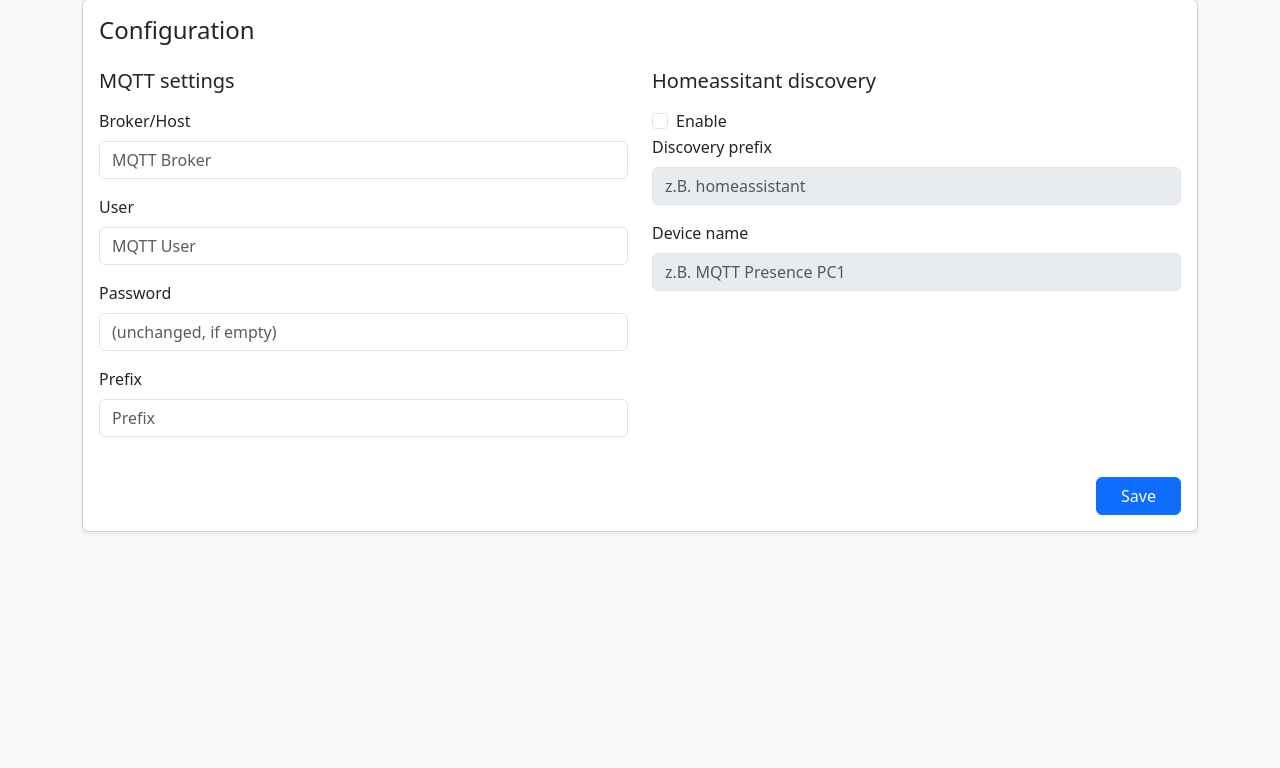
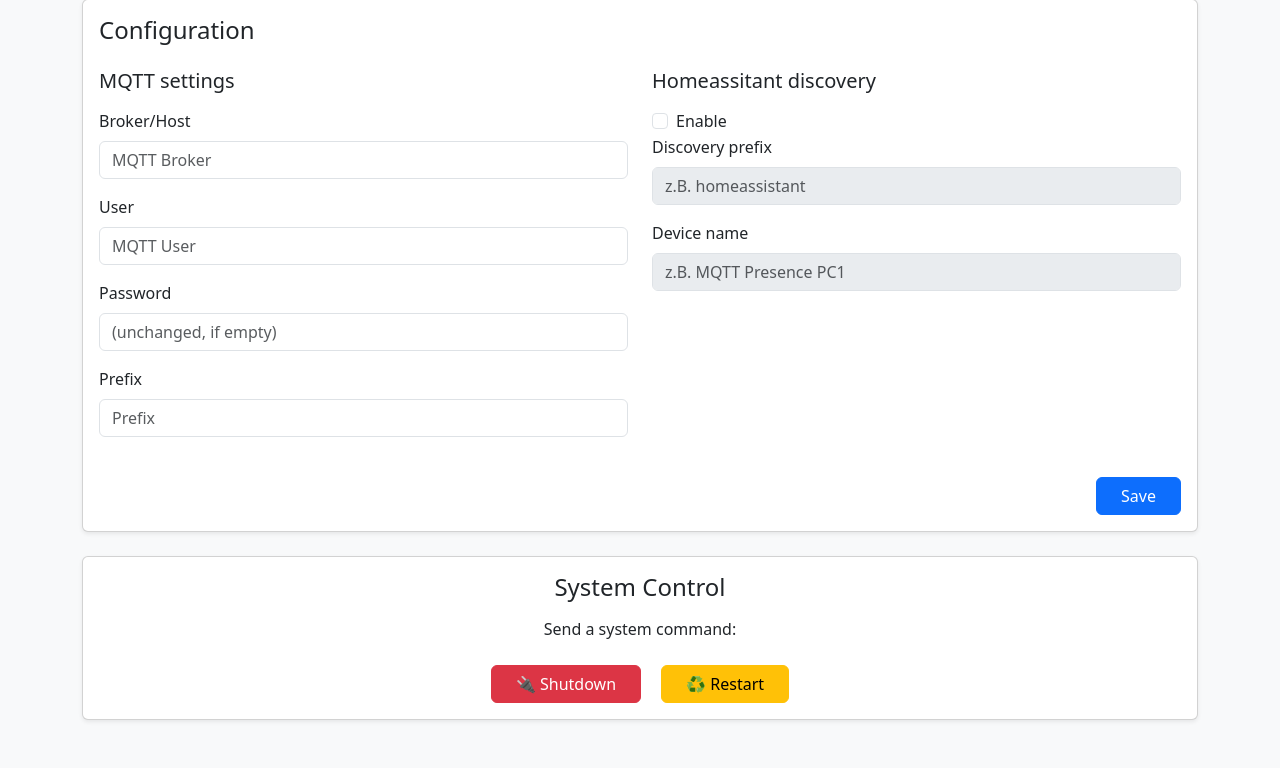
Before and after one commit to bjoernboeckle/mqtt-presence, a Python web app: template mqtt_presence/templates/index.html in a window 1280 px wide. Shown: the part 280-1048 px from the top of the page. Before the commit the page ends 813 px from the top, so only its background shows below. Run offline with Jinja, Linux system fonts and the light colour scheme; the template is opened without the code that fills it, so the values that code supplies are empty.

Commit message:
Added feature to shutdown / reboot from web ui

```diff
--- a/mqtt_presence/config_handler.py
+++ b/mqtt_presence/config_handler.py
@@ -26,7 +26,7 @@ class ConfigHandler:
     def _load_key(self):
         if not os.path.exists(self.config_files.secret_file):
             return self._generate_key()
-        with open(self.config_files.secret_file, "rb", encoding="utf-8") as f:
+        with open(self.config_files.secret_file, "rb") as f:
             return f.read()
 
     def _generate_key(self):
--- a/mqtt_presence/templates/index.html
+++ b/mqtt_presence/templates/index.html
@@ -104,6 +104,21 @@
             </div>
         </div>
     </form>
+
+    <!-- Control Commands -->
+    <div class="card shadow-sm mt-4">
+        <div class="card-body text-center">
+            <h4 class="card-title mb-3">System Control</h4>
+            <p class="mb-4">Send a system command:</p>
+            <button class="btn btn-danger me-3 px-4" onclick="sendCommand('/shutdown')">
+                🔌 Shutdown
+            </button>
+            <button class="btn btn-warning px-4" onclick="sendCommand('/restart')">
+                ♻️ Restart
+            </button>
+        </div>
+    </div>
+
 </div>
 
 <script>
@@ -144,6 +159,17 @@
         document.getElementById('deviceName').disabled = !enabled;
     }
 
+    async function sendCommand(endpoint) {
+        try {
+            const response = await fetch(endpoint, { method: 'POST' });
+            if (!response.ok) throw new Error("Command failed");
+            //alert(`Command sent: ${endpoint.replace('/', '')}`);
+        } catch (error) {
+            alert(`Error sending command: ${error}`);
+        }
+    }
+
+
     //document.getElementById('enableRpi').addEventListener('change', toggleGpioFields);
     //toggleGpioFields(); // Initialer Zustand
     document.getElementById('enableHomeAssistant').addEventListener('change', toggleHomeassistantFields);
```
Also changed, not shown: mqtt_presence/web_ui.py (+13 -0 lines).
